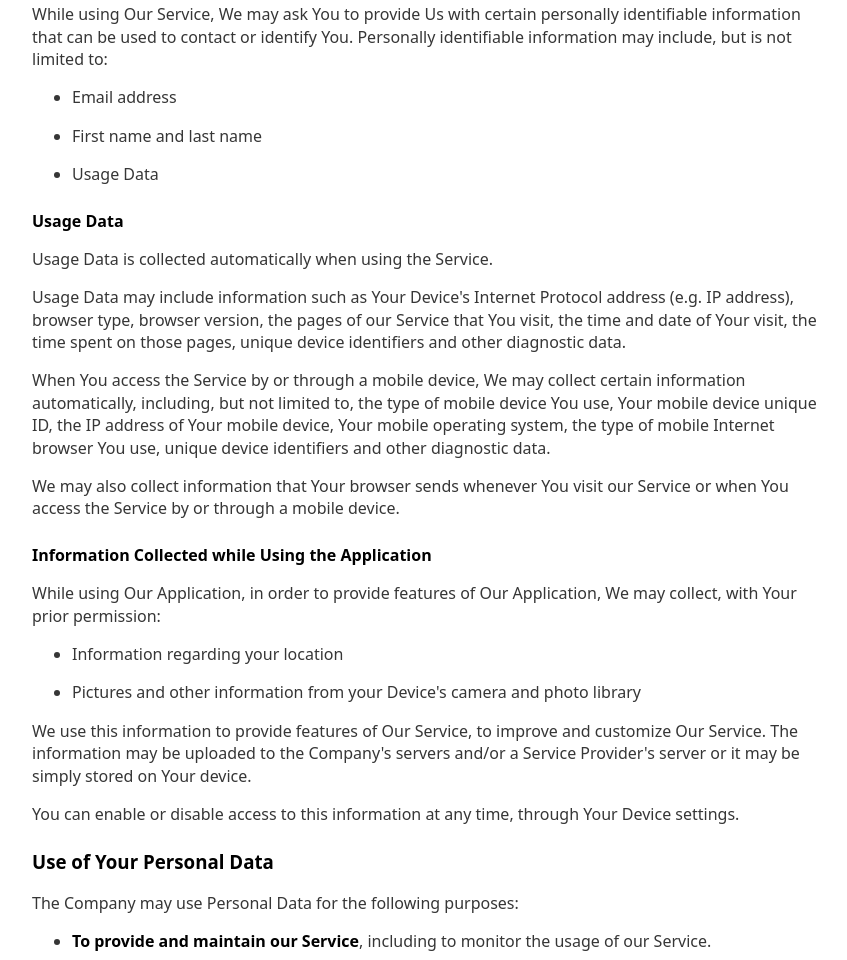
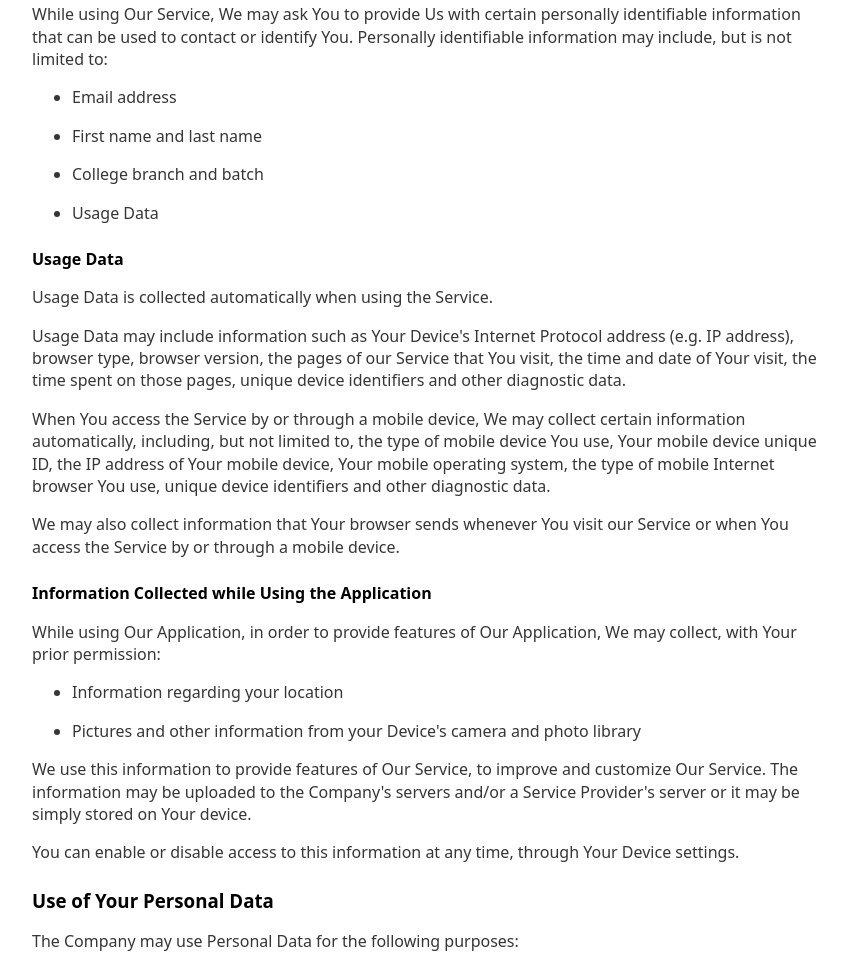
Before and after one commit to WEFT-TIET/privacy-policy, a plain HTML site: page privacyPolicy.html in a window 1280 px wide. Shown: the part 1326-2286 px from the top of the page, without its empty margins (208-1055 px from the left). Drawn offline with nearby package versions, Linux system fonts and the light colour scheme.

Commit message:
privacy policy updates

```diff
--- a/privacyPolicy.html
+++ b/privacyPolicy.html
@@ -79,6 +79,9 @@
         </li>
         <li>
             <p>First name and last name</p>
+        </li>
+        <li>
+            <p>College branch and batch</p>
         </li>
         <li>
             <p>Usage Data</p>
```
